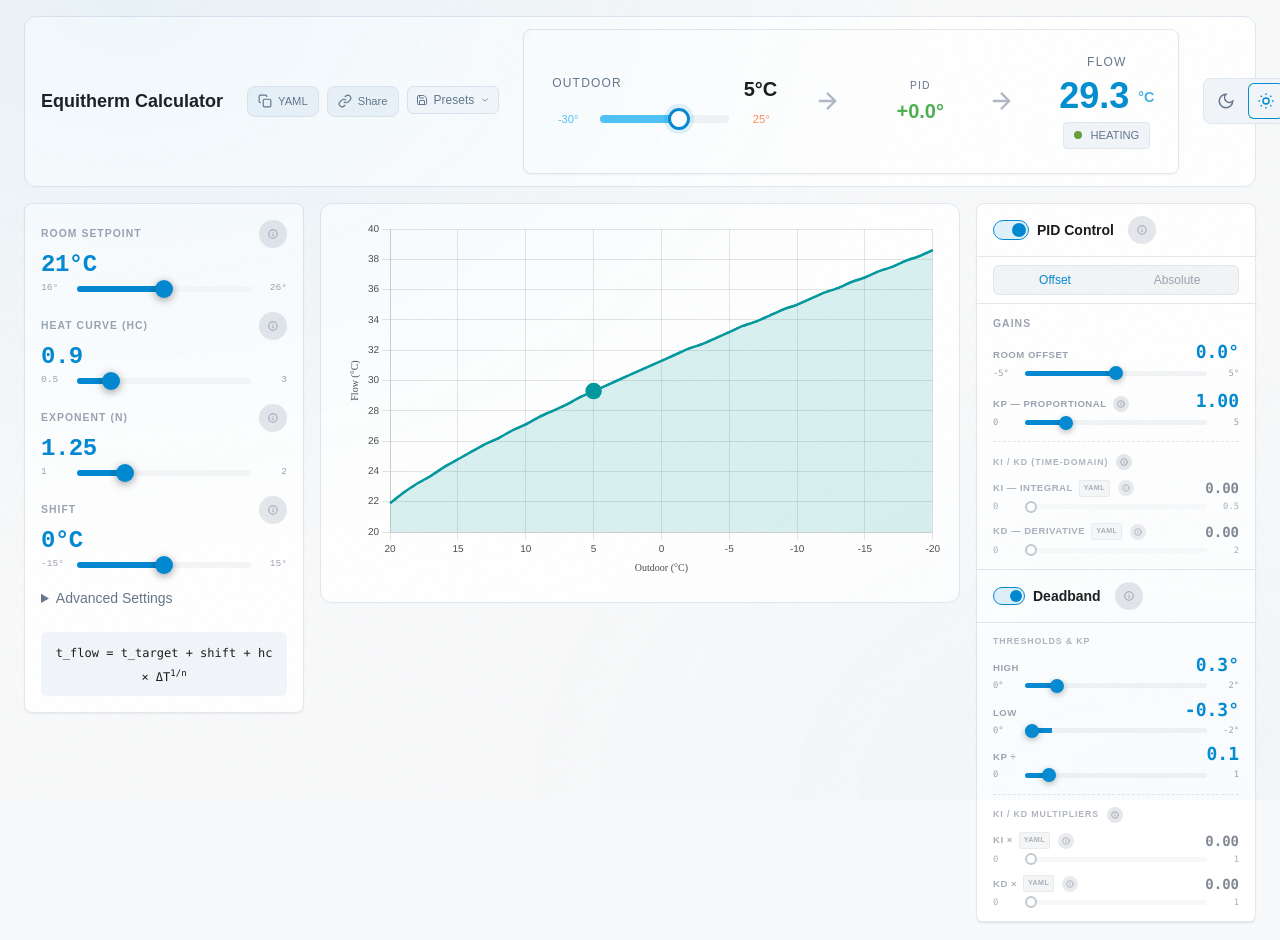
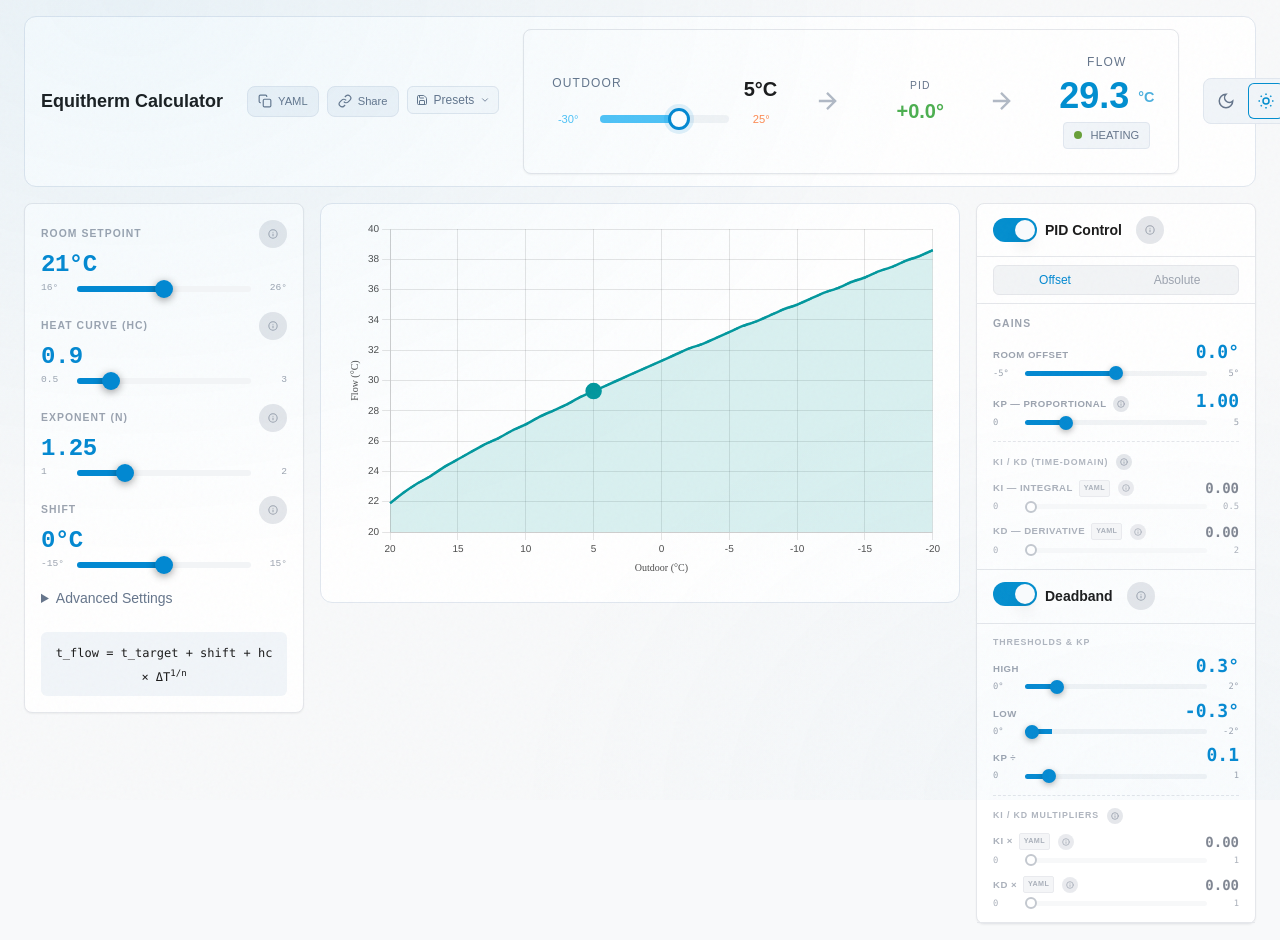
Before and after one commit to P4uLT/equitherm-studio, a React (Vite) app in the folder packages/web/: page / in a window 1280 px wide. Built offline with nearby package versions, Linux system fonts and the light colour scheme.

Commit message:
refactor(web): replace PID checkboxes with Switch

```diff
--- a/packages/web/src/components/PIDPanel/DeadbandControls.tsx
+++ b/packages/web/src/components/PIDPanel/DeadbandControls.tsx
@@ -2,6 +2,7 @@
 import type { ReactNode } from 'react';
 import { useStore } from '../../store/useStore';
 import { InfoTooltip } from '../ControlsCard/InfoTooltip';
+import { Switch } from '@/components/ui/switch';
 
 interface DeadbandInstrumentProps {
   label: string;
@@ -101,15 +102,12 @@ export function DeadbandControls() {
   return (
     <details className="border-b border-[var(--border-color)]" open>
       <summary className="flex items-center gap-2 px-4 py-3 cursor-pointer list-none [&::-webkit-details-marker]:hidden">
-        <label className="relative inline-block w-8 h-[18px] flex-shrink-0 cursor-pointer" onClick={e => e.stopPropagation()}>
-          <input
-            type="checkbox"
-            className="sr-only peer"
+        <div onClick={e => e.stopPropagation()}>
+          <Switch
             checked={pid.deadbandEnabled}
-            onChange={e => setPidParam('deadbandEnabled', (e.target as HTMLInputElement).checked)}
+            onCheckedChange={(checked) => setPidParam('deadbandEnabled', checked)}
           />
-          <span className="toggle-switch-mini" />
-        </label>
+        </div>
         <span className="text-sm font-semibold text-[var(--text-primary)]">Deadband</span>
         <InfoTooltip title="Deadband" icon={<span>?</span>} position="sideLeft">
           <p>A <strong>tolerance zone</strong> where PID output is reduced to prevent constant small adjustments.</p>
--- a/packages/web/src/components/PIDPanel/PIDPanel.tsx
+++ b/packages/web/src/components/PIDPanel/PIDPanel.tsx
@@ -4,6 +4,7 @@ import { GainControls } from './GainControls';
 import { DeadbandControls } from './DeadbandControls';
 import { InfoTooltip } from '../ControlsCard/InfoTooltip';
 import { Card } from '@/components/ui/card';
+import { Switch } from '@/components/ui/switch';
 
 const PIDIcon = () => (
   <svg viewBox="0 0 24 24" fill="none" stroke="currentColor" strokeWidth="2">
@@ -19,15 +20,10 @@ export function PIDPanel() {
     <Card className={`flex min-w-0 h-full flex-col ${!pid.enabled ? 'opacity-50' : ''}`}>
       {/* Enable Header */}
       <div className="flex items-center gap-2 flex-wrap px-4 py-3 border-b border-[var(--border-color)]">
-        <label className="relative inline-block w-9 h-5 flex-shrink-0 cursor-pointer">
-          <input
-            type="checkbox"
-            className="sr-only peer"
-            checked={pid.enabled}
-            onChange={e => setPidParam('enabled', (e.target as HTMLInputElement).checked)}
-          />
-          <span className="toggle-switch" />
-        </label>
+        <Switch
+          checked={pid.enabled}
+          onCheckedChange={(checked) => setPidParam('enabled', checked)}
+        />
         <span className="text-sm font-semibold text-[var(--text-primary)]">PID Control</span>
         <InfoTooltip title="PID Control" icon={<PIDIcon />} position="sideLeft">
           <p><strong>Proportional-Integral-Derivative</strong> control adjusts flow temperature based on room temperature error.</p>
```
